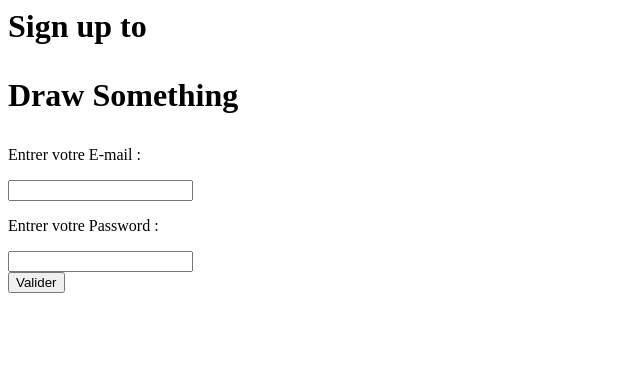
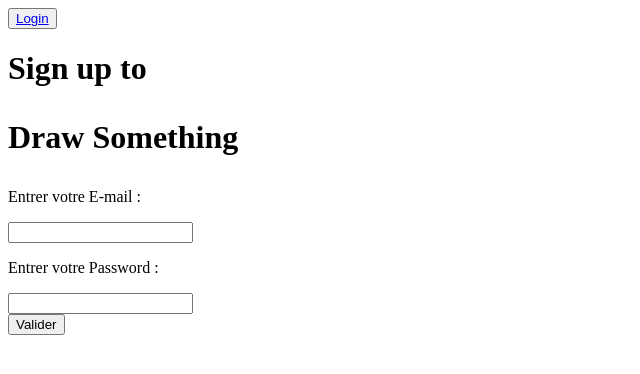
Before and after one commit to JbMig/Geo-Paint, a PHP site: page /code_Projet_full_stack_14-20_mars/Adrien/html_partial/sign_in.php in a window 1280 px wide. Shown: the top 374 px of the page, without its empty margins (0-640 px from the left). Run offline with PHP 8.4, Linux system fonts and the light colour scheme.

Commit message:
retour vers login dans sign in

```diff
--- a/Adrien/html_partial/sign_in.php
+++ b/Adrien/html_partial/sign_in.php
@@ -1,5 +1,8 @@
 <body class="bodyLogin">
     <main class="loginMenu">
+        <button class= "signIn" id="">
+            <a id="inscrire" href="/login">Login</a>
+        </button>
         <div class="block1">
             <h1 class="welcome">Sign up to <p id="something">Draw Something</p></h1>
             <div class="formInput">
```
